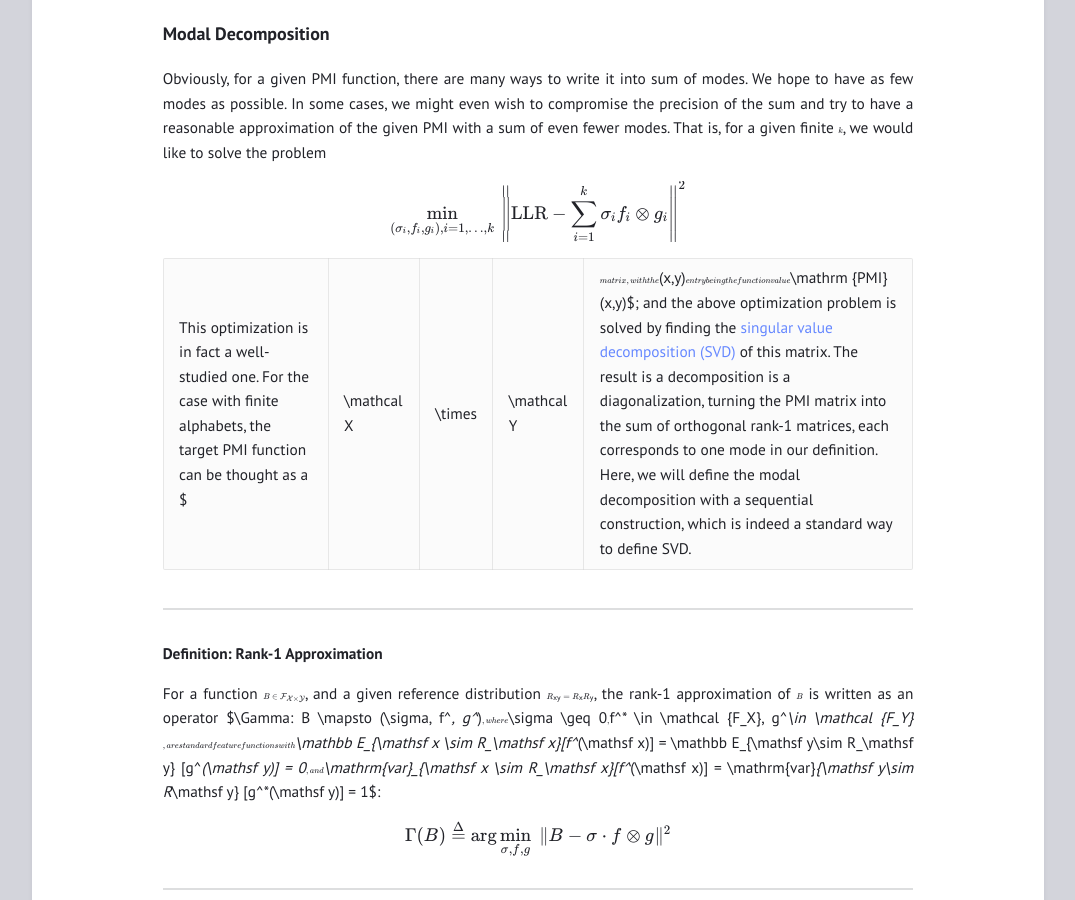
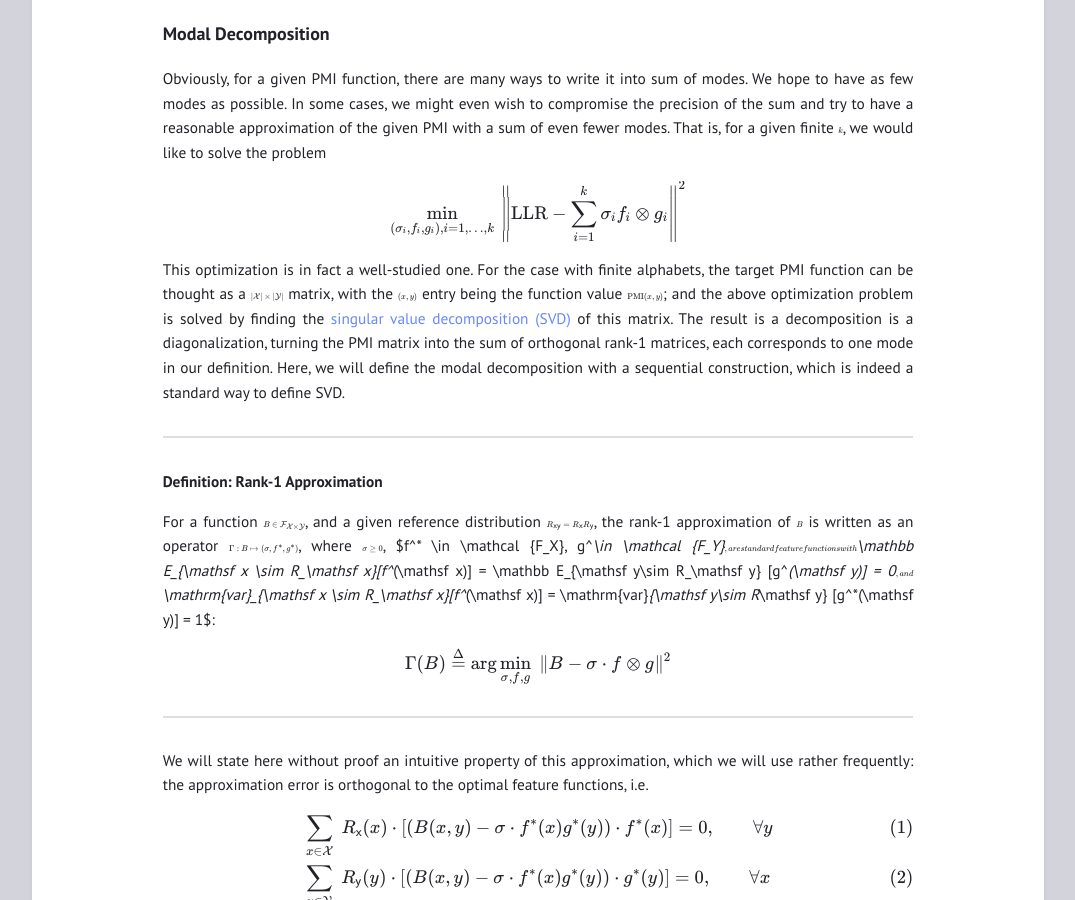
Before and after one commit to gilearning/gilearning.github.io, a Jekyll site: the page built from _posts/2022-08-15-ModalDecomposition.md, in a window 1280 px wide and 900 px high, scrolled down 2818 px. Shown: the whole window, without its empty margins (102-1177 px from the left). Built offline with Jekyll 4.4.1, drawn with Linux system fonts in a browser that asks for light colours; formulas are drawn with MathJax 3.

Commit message:
Update 2022-08-15-ModalDecomposition.md

```diff
--- a/_posts/2022-08-15-ModalDecomposition.md
+++ b/_posts/2022-08-15-ModalDecomposition.md
@@ -92,12 +92,12 @@ $$
 $$
 
 
-This optimization is in fact a well-studied one. For the case with finite alphabets, the target PMI function can be thought as a $|\mathcal X| \times |\mathcal Y|$ matrix, with the $(x,y)$ entry being the function value $\mathrm {PMI}(x,y)$; and the above optimization problem is solved by finding the [singular value decomposition (SVD)](https://en.wikipedia.org/wiki/Singular_value_decomposition) of this matrix. The result is a decomposition is a diagonalization, turning the PMI matrix into the sum of orthogonal rank-1 matrices, each corresponds to one mode in our definition. Here, we will define the modal decomposition with a sequential construction, which is indeed a standard way to define SVD.
+This optimization is in fact a well-studied one. For the case with finite alphabets, the target PMI function can be thought as a $\vert\mathcal X\vert \times \vert\mathcal Y\vert$ matrix, with the $(x,y)$ entry being the function value $\mathrm {PMI}(x,y)$; and the above optimization problem is solved by finding the [singular value decomposition (SVD)](https://en.wikipedia.org/wiki/Singular_value_decomposition) of this matrix. The result is a decomposition is a diagonalization, turning the PMI matrix into the sum of orthogonal rank-1 matrices, each corresponds to one mode in our definition. Here, we will define the modal decomposition with a sequential construction, which is indeed a standard way to define SVD.
 
 ---
 **Definition: Rank-1 Approximation**
 
-For a function $B \in \mathcal {F_{X\times Y}}$, and a given reference distribution $R_{\mathsf {xy}} = R_\mathsf x R_\mathsf y$, the rank-1 approximation of $B$ is written as an operator $\Gamma: B \mapsto (\sigma, f^*, g^*)$, where $\sigma \geq 0$, $f^* \in \mathcal {F_X}, g^*\in \mathcal {F_Y}$, are standard feature functions with $\mathbb E_{\mathsf x \sim R_\mathsf x}[f^*(\mathsf x)] = \mathbb E_{\mathsf y\sim R_\mathsf y} [g^*(\mathsf y)] = 0$, and $\mathrm{var}_{\mathsf x \sim R_\mathsf x}[f^*(\mathsf x)] = \mathrm{var}_{\mathsf y\sim R_\mathsf y} [g^*(\mathsf y)] = 1$:
+For a function $B \in \mathcal {F_{X\times Y}}$, and a given reference distribution $R_{\mathsf {xy}} = R_\mathsf x R_\mathsf y$, the rank-1 approximation of $B$ is written as an operator $\Gamma: B \mapsto (\sigma, f^\ast, g^\ast)$, where $\sigma \geq 0$, $f^* \in \mathcal {F_X}, g^*\in \mathcal {F_Y}$, are standard feature functions with $\mathbb E_{\mathsf x \sim R_\mathsf x}[f^*(\mathsf x)] = \mathbb E_{\mathsf y\sim R_\mathsf y} [g^*(\mathsf y)] = 0$, and $\mathrm{var}_{\mathsf x \sim R_\mathsf x}[f^*(\mathsf x)] = \mathrm{var}_{\mathsf y\sim R_\mathsf y} [g^*(\mathsf y)] = 1$:
 
 $$
 \Gamma(B) \stackrel{\Delta}{=} \arg\min_{\sigma, f, g} \; \Vert B - \sigma\cdot f\otimes g\Vert^2
```
